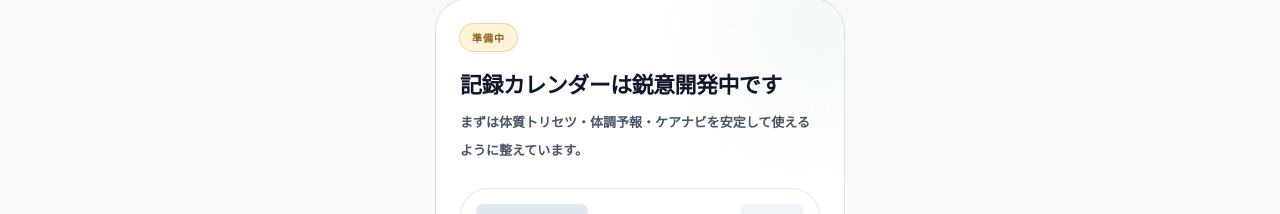
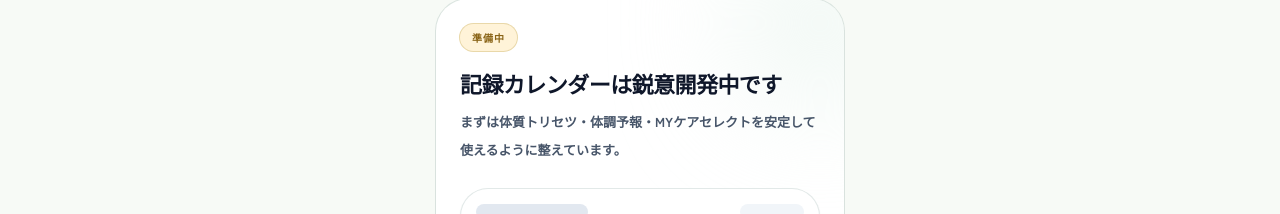
Before and after one commit to totonoucare/totonoucare-webapp, a Next.js app: page /calendar in a window 1280 px wide. Shown: the part 144-358 px from the top of the page. Built offline with nearby package versions, Linux system fonts and the light colour scheme; no server answers.

Commit message:
Add files via upload

```diff
--- a/components/records/RecordsPageClient.jsx
+++ b/components/records/RecordsPageClient.jsx
@@ -126,7 +126,7 @@ export default function RecordsPageClient({ initialTab = "calendar" }) {
             {tab === "report" ? "週次レポートは鋭意開発中です" : "記録カレンダーは鋭意開発中です"}
           </div>
           <div className="mt-2 text-[13px] font-bold leading-7 text-slate-600">
-            まずは体質トリセツ・体調予報・ケアナビを安定して使えるように整えています。
+            まずは体質トリセツ・体調予報・MYケアセレクトを安定して使えるように整えています。
           </div>
 
           <div className="mt-6">
```
